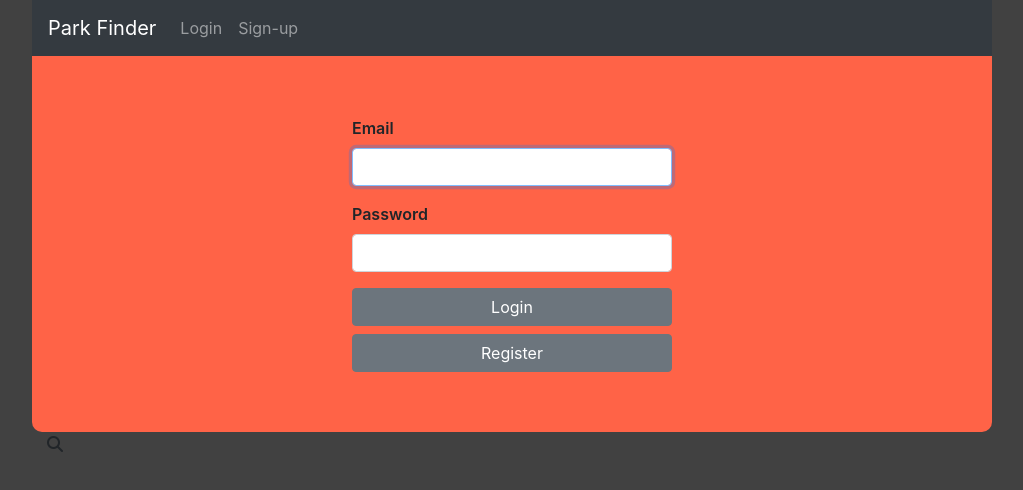
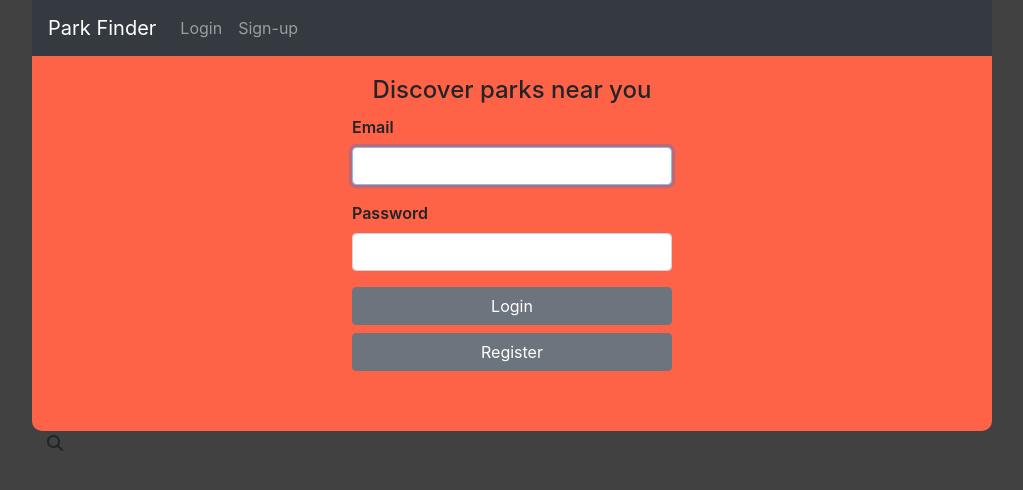
Before and after one commit to Nathan-Rosenboom/Park-Finder, a React (Create React App) app in the folder client/: page / in a window 1280 px wide. Shown: the top 490 px of the page, without its empty margins (128-1151 px from the left). Built offline with nearby package versions, Linux system fonts and the light colour scheme.

Commit message:
Added styling to LoginForm

```diff
--- a/client/src/containers/home/Login.css
+++ b/client/src/containers/home/Login.css
@@ -1,11 +1,9 @@
-
 .Login {
-      padding: 60px 0;
+  padding: 20px 0px 60px 0px;
   background-color: tomato;
   width: 75vw;
   border-bottom-left-radius: 10px;
   border-bottom-right-radius: 10px;
-
 }
 
 .Login form {
@@ -14,6 +12,10 @@
   font-weight: 600;
 }
 
+.header {
+  text-align: center;
+  margin-bottom: 10px;
+}
 @media screen and (max-width: 500px) {
   .Login {
     width: 100vw;
--- a/client/src/containers/home/LoginForm.jsx
+++ b/client/src/containers/home/LoginForm.jsx
@@ -44,6 +44,7 @@ function LoginForm() {
 
   return (
     <div className="Login">
+      <h4 className="header">Discover parks near you</h4>
       <Form onSubmit={handleSubmit}>
         <Form.Group controlId="email" bssize="large">
           <Form.Label>Email</Form.Label>
```
Lines whose indentation alone changed are shown as unchanged.
